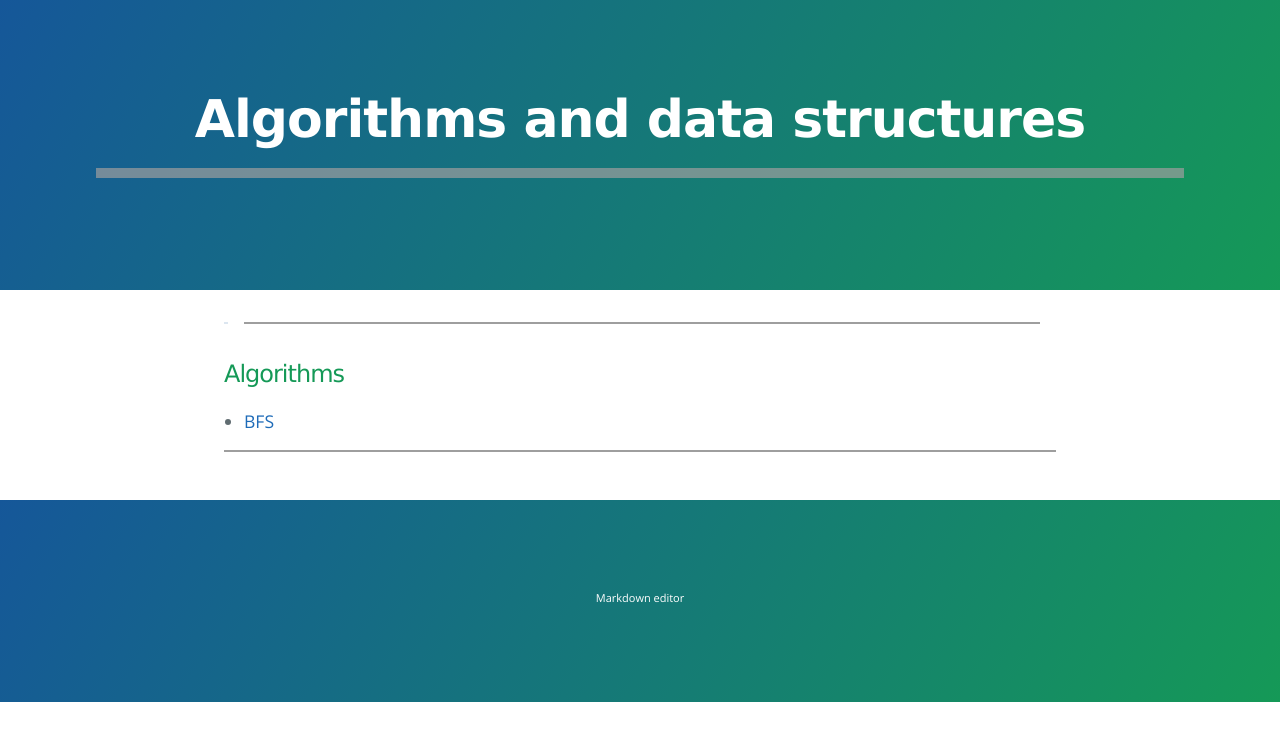
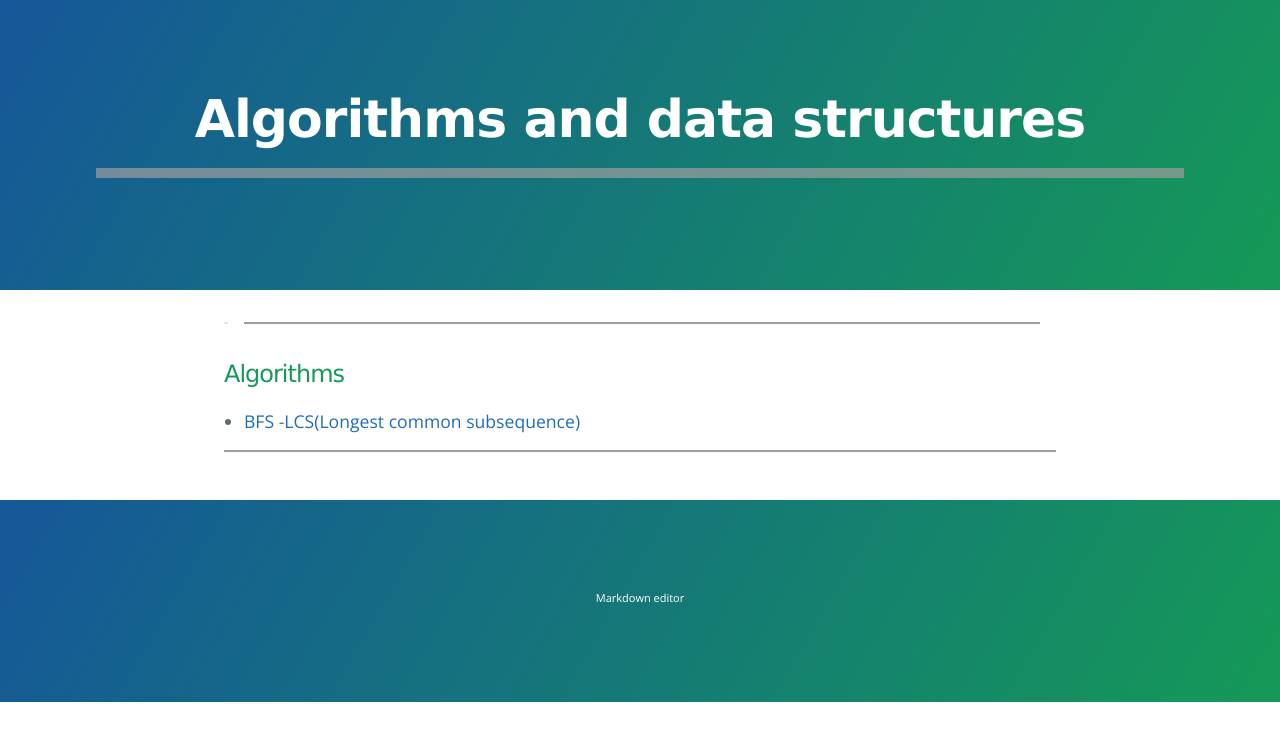
Before and after one commit to Nimitha-jagadeesha/Al-Ds, a Jekyll site: the page built from index.md, in a window 1280 px wide. Shown: the top 741 px of the page. Built offline with Jekyll 4.4.1, drawn with Linux system fonts in a browser that asks for light colours; the repository's description, which GitHub fills in, is left out; grey boxes are pictures that could not be loaded.

Commit message:
Update index.md

```diff
--- a/index.md
+++ b/index.md
@@ -9,5 +9,6 @@ layout: default
 ### Algorithms
 
 - [BFS](./Algorithms/bfs.html)
+-[LCS(Longest common subsequence)](./Algorithms/lcs.html)
 
 * * *
```
